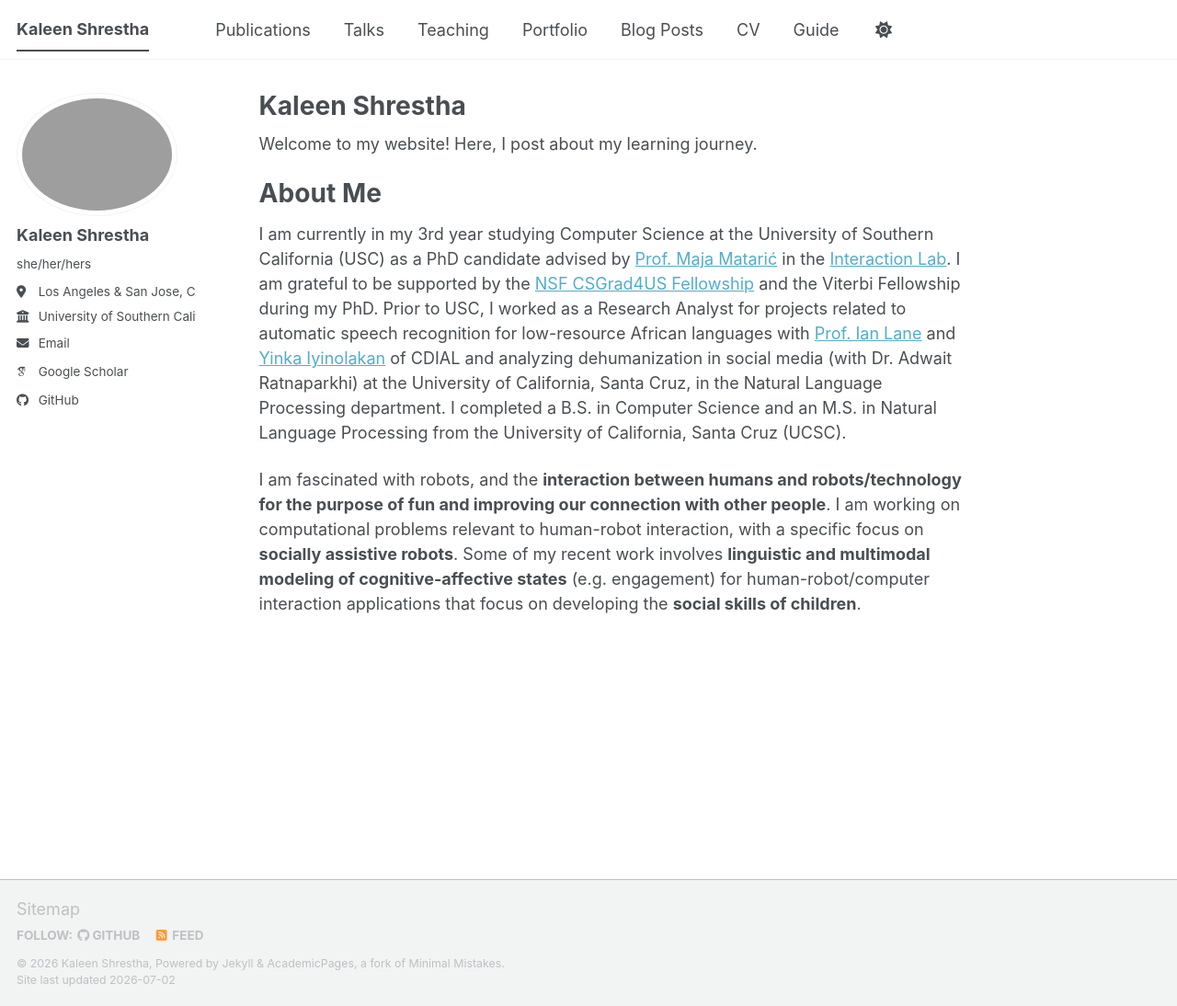
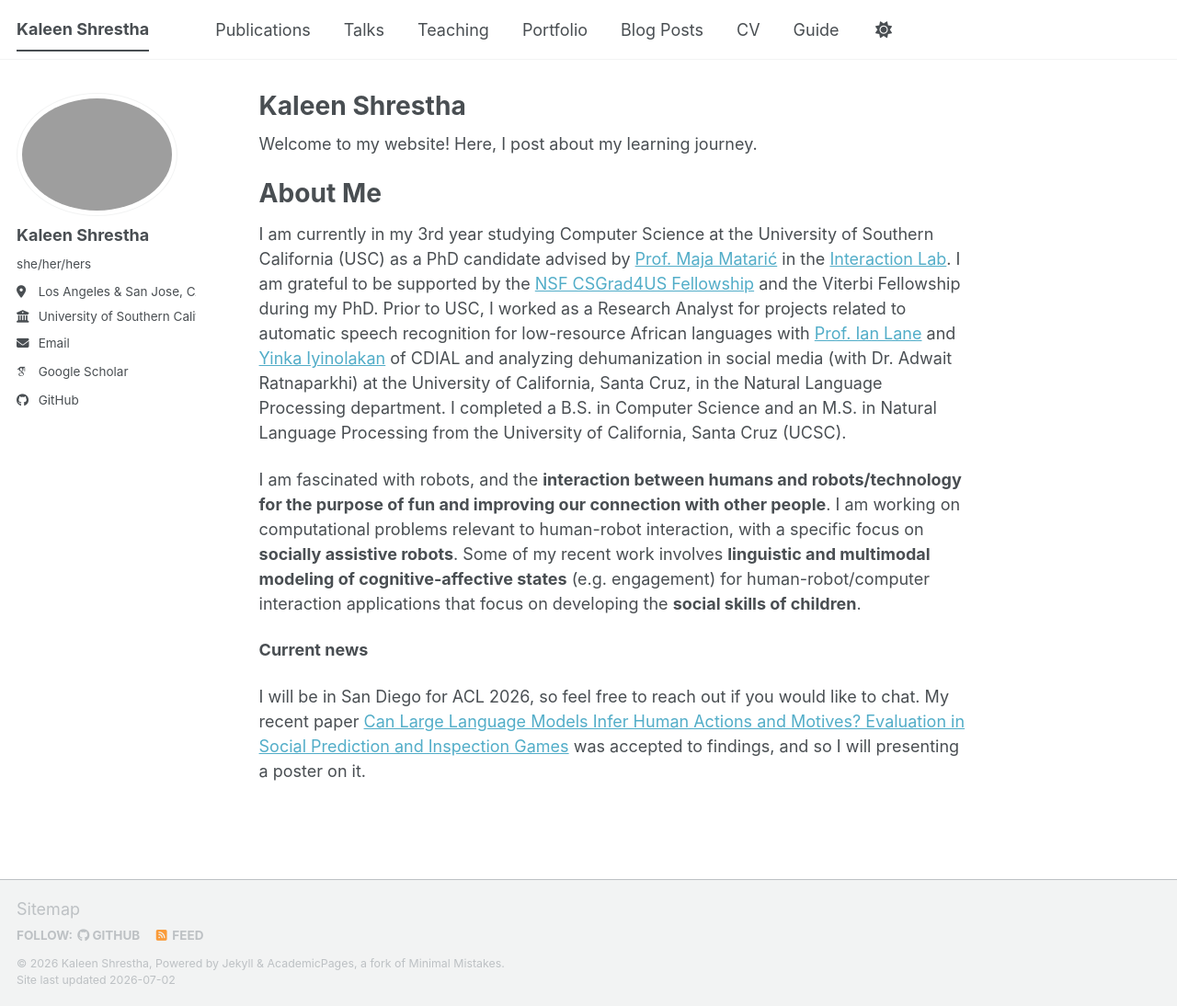
Before and after one commit to kashrest/kashrest.github.io, a Jekyll site: the page built from _pages/about.md, in a window 1280 px wide and 1094 px high. Shown: the whole window at 92% size. Built offline with Jekyll 4.4.1, drawn with Linux system fonts in a browser that asks for light colours; some web fonts are replaced; a script bundle is joined from its source files by our own code; library files that are not in the unit come from our copies.

Commit message:
About page update

```diff
--- a/_pages/about.md
+++ b/_pages/about.md
@@ -15,3 +15,8 @@ About Me
 I am currently in my 3rd year studying Computer Science at the University of Southern California (USC) as a PhD candidate advised by [Prof. Maja Matarić](https://maja-mataric.web.app/) in the [Interaction Lab](https://uscinteractionlab.web.app/). I am grateful to be supported by the [NSF CSGrad4US Fellowship](https://cra.org/csgrad4us/) and the Viterbi Fellowship during my PhD. Prior to USC, I worked as a Research Analyst for projects related to automatic speech recognition for low-resource African languages with [Prof. Ian Lane](https://www.linkedin.com/in/ianrlane) and [Yinka Iyinolakan](https://www.linkedin.com/in/olayinka-i-6b247ba2?original_referer=https%3A%2F%2Fwww.google.com%2F) of CDIAL and analyzing dehumanization in social media (with Dr. Adwait Ratnaparkhi) at the University of California, Santa Cruz, in the Natural Language Processing department. I completed a B.S. in Computer Science and an M.S. in Natural Language Processing from the University of California, Santa Cruz (UCSC).
 
 I am fascinated with robots, and the **interaction between humans and robots/technology for the purpose of fun and improving our connection with other people**. I am working on computational problems relevant to human-robot interaction, with a specific focus on **socially assistive robots**. Some of my recent work involves **linguistic and multimodal modeling of cognitive-affective states** (e.g. engagement) for human-robot/computer interaction applications that focus on developing the **social skills of children**.
+
+
+**Current news**
+
+I will be in San Diego for ACL 2026, so feel free to reach out if you would like to chat. My recent paper [Can Large Language Models Infer Human Actions and Motives? Evaluation in Social Prediction and Inspection Games](https://aclanthology.org/2026.findings-acl.1641/) was accepted to findings, and so I will presenting a poster on it.
```
